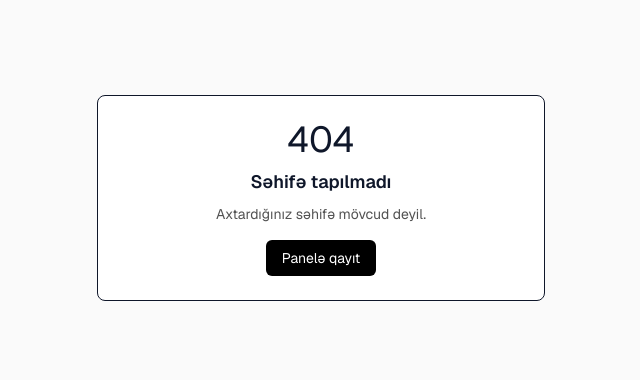
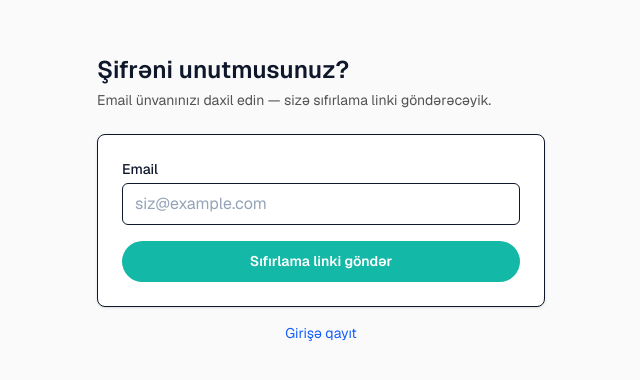
Before and after one commit to matinasgarov/gymmanage, a Next.js app: page /forgot-password in a window 1280 px wide. Before the commit this address had no page. Shown: the part 202-582 px from the top of the page, without its empty margins (319-959 px from the left). Built offline with nearby package versions, Linux system fonts and the light colour scheme; no server answers.

Commit message:
feat(auth): forgot-password page

```diff
--- /dev/null
+++ b/src/app/(auth)/forgot-password/forgot-form.tsx
@@ -0,0 +1,41 @@
+"use client";
+
+import { useActionState } from "react";
+import { requestPasswordReset, type FormState } from "@/lib/auth-actions";
+
+const initial: FormState = undefined;
+
+export function ForgotForm() {
+  const [state, action, pending] = useActionState(requestPasswordReset, initial);
+
+  if (state?.message) {
+    return (
+      <div className="bg-white p-6 rounded-lg shadow-sm border">
+        <p className="text-sm text-neutral-700">{state.message}</p>
+      </div>
+    );
+  }
+
+  return (
+    <form action={action} className="space-y-4 bg-white p-6 rounded-lg shadow-sm border">
+      <div>
+        <label htmlFor="email" className="block text-sm font-medium mb-1">
+          Email
+        </label>
+        <input
+          id="email"
+          name="email"
+          type="email"
+          placeholder="siz@example.com"
+          className="w-full px-3 py-2 border rounded-md focus:outline-none focus:ring-2 focus:ring-black/20"
+        />
+        {state?.errors?.email?.[0] && (
+          <p className="text-xs text-red-600 mt-1">{state.errors.email[0]}</p>
+        )}
+      </div>
+      <button type="submit" disabled={pending} className="btn-brand w-full">
+        {pending ? "Göndərilir…" : "Sıfırlama linki göndər"}
+      </button>
+    </form>
+  );
+}
--- /dev/null
+++ b/src/app/(auth)/forgot-password/page.tsx
@@ -0,0 +1,21 @@
+import Link from "next/link";
+import { ForgotForm } from "./forgot-form";
+
+export default function ForgotPasswordPage() {
+  return (
+    <main className="min-h-screen flex items-center justify-center p-6 bg-neutral-50">
+      <div className="w-full max-w-md">
+        <h1 className="text-2xl font-semibold mb-1">Şifrəni unutmusunuz?</h1>
+        <p className="text-sm text-neutral-600 mb-6">
+          Email ünvanınızı daxil edin — sizə sıfırlama linki göndərəcəyik.
+        </p>
+        <ForgotForm />
+        <p className="text-sm text-neutral-600 mt-4 text-center">
+          <Link href="/login" className="text-blue-600 hover:underline">
+            Girişə qayıt
+          </Link>
+        </p>
+      </div>
+    </main>
+  );
+}
```
